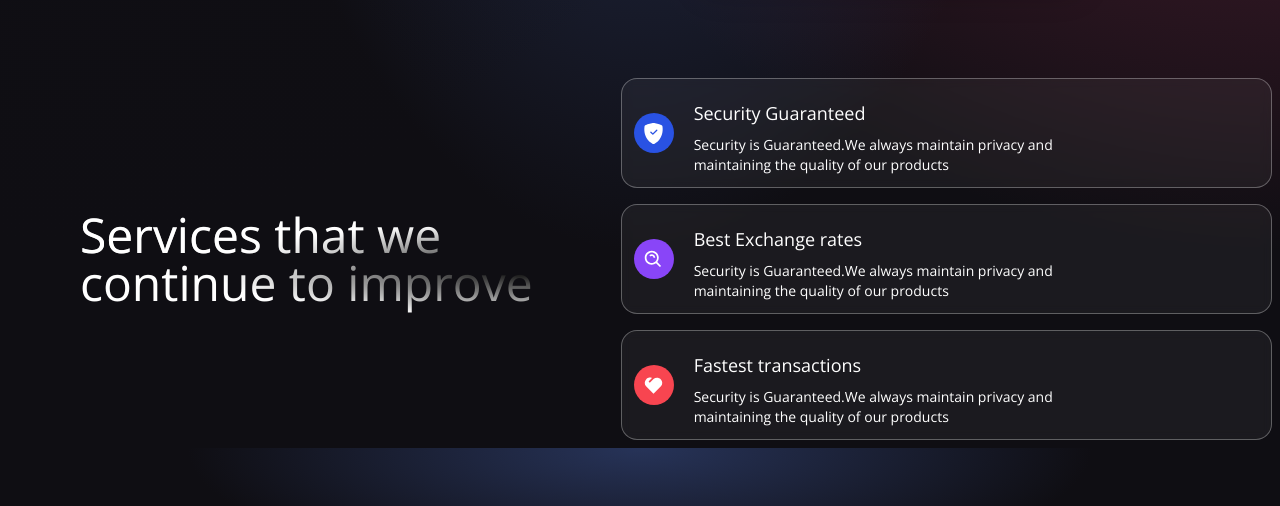
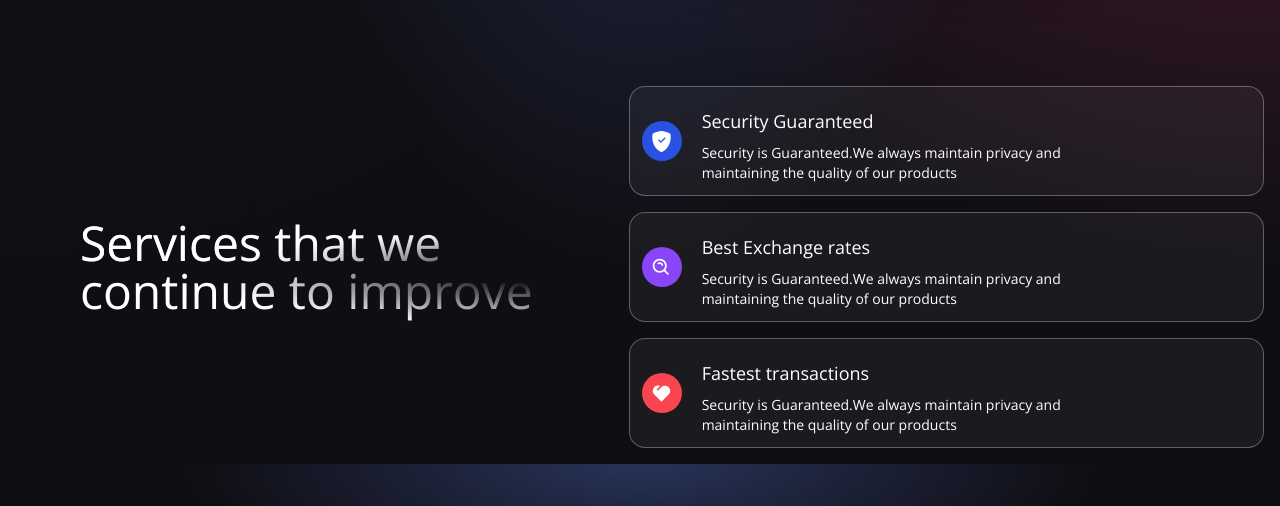
Before and after one commit to kuicpet/web3.0_project, a React (Vite) app in the folder client/: page / in a window 1280 px wide. Shown: the part 679-1185 px from the top of the page. Built offline with nearby package versions, Linux system fonts and the light colour scheme; no server answers.

Commit message:
ft--updated margin

```diff
--- a/client/src/components/Services.jsx
+++ b/client/src/components/Services.jsx
@@ -22,7 +22,7 @@ const Services = () => {
           </h1>
         </div>
       </div>
-      <div className='flex-1 flex flex-col justify-start items-center'>
+      <div className='flex-1 flex flex-col justify-start items-center m-2'>
         <ServiceCard
           color='bg-[#2952e3]'
           title='Security Guaranteed'
```
